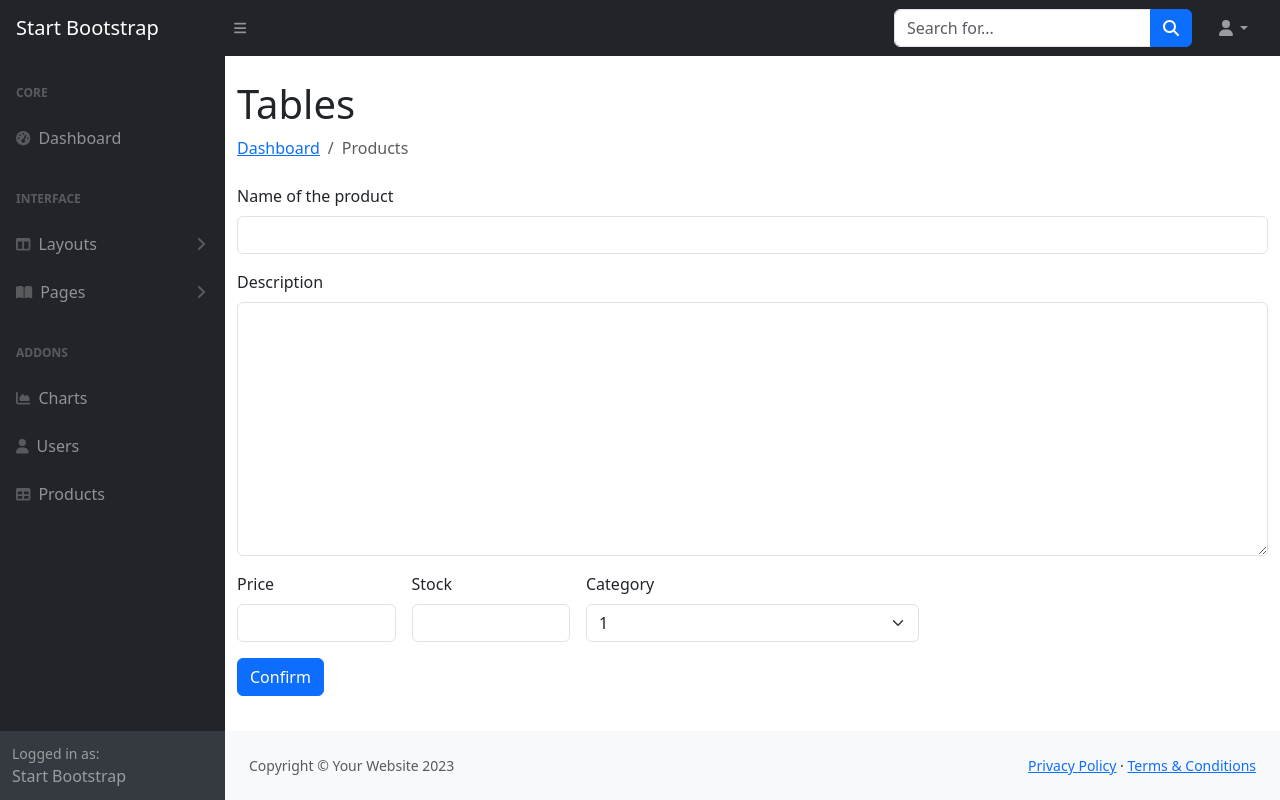
After one commit to jguimeram/audiofile, a PHP site: the page made by src/Views/products/edit.php in a window 1280 px wide. The commit adds this page. Run offline with PHP 8.4, Linux system fonts and the light colour scheme; the template is opened without the code that fills it, so the values that code supplies are empty; some libraries are stand-ins or nearby versions.

Commit message:
update done

```diff
--- a/composer.json
+++ b/composer.json
@@ -20,7 +20,8 @@
         }
     ],
     "require": {
-        "monolog/monolog": "^3.6"
+        "monolog/monolog": "^3.6",
+        "phpmailer/phpmailer": "^6.9"
     },
     "scripts": {
         "start": "php -S 127.0.0.1:3000 -t src/Public"
--- a/src/Models/Product.php
+++ b/src/Models/Product.php
@@ -22,7 +22,7 @@ class Product extends Model
         //TODO: fix casting
         $args['categoryid'] = (int)$args['categoryid'];
         $args['id'] = (int)$args['id'];
-        $this->$this->productname = $args['productname'];
+        $this->productname = $args['productname'];
         $this->description = $args['description'];
         $this->price = $args['price'];
         $this->stock = $args['stock'];
--- a/src/Public/index.php
+++ b/src/Public/index.php
@@ -24,9 +24,13 @@ $router->get("/products", [ProductsController::class, 'index']);
 
 $router->get("/products/create", [ProductsController::class, 'create']);
 $router->post("/products/create", [ProductsController::class, 'create']);
+
+$router->get("/products/update/:id", [ProductsController::class, 'update']);
+$router->post("/products/update", [ProductsController::class, 'update']);
+
 $router->get("/products/delete", [ProductsController::class, 'delete']);
 $router->post("/products/delete", [ProductsController::class, 'delete']);
-$router->get("/products/update/:id", [ProductsController::class, 'update']);
+
 
 $router->get("/404", [ErrorsController::class, 'error']);
 
--- /dev/null
+++ b/src/Views/products/edit.php
@@ -0,0 +1,43 @@
+<?= $message; ?>
+<main>
+    <div class="container">
+        <h1 class="mt-4">Tables</h1>
+        <ol class="breadcrumb mb-4">
+            <li class="breadcrumb-item"><a href="index.html">Dashboard</a></li>
+            <li class="breadcrumb-item active">Products</li>
+        </ol>
+        <form class="row g-3" method="POST" action="/products/update">
+            <input type="hidden" name="id" value="<?= $args[0]['id']; ?>" readonly>
+            <div class=" col-md-12">
+                <label for="product" class="form-label">Name of the product</label>
+                <input type="text" class="form-control" id="product" name="productname"
+                    value="<?= $args[0]['productname']; ?>" required>
+            </div>
+            <div class=" col-12">
+                <label for="description" class="form-label">Description</label>
+                <textarea class="form-control" id="description" placeholder="description..." rows="10"
+                    name="description" required><?= $args[0]['description']; ?> </textarea>
+            </div>
+            <div class="col-md-2">
+                <label for="price" class="form-label">Price</label>
+                <input type="text" class="form-control" id="price" name="price" value="<?= $args[0]['price']; ?>"
+                    required>
+            </div>
+            <div class=" col-md-2">
+                <label for="stock" class="form-label">Stock</label>
+                <input type="text" class="form-control" id="stock" name="stock" value="<?= $args[0]['stock']; ?>"
+                    required>
+            </div>
+            <div class=" col-md-4">
+                <label for="category" class="form-label">Category</label>
+                <select id="category" class="form-select" name="categoryid" required>
+                    <option selected>1</option>
+                    <option>2</option>
+                </select>
+            </div>
+            <div class="col-12">
+                <button type="submit" class="btn btn-primary">Confirm</button>
+            </div>
+        </form>
+    </div>
+</main>
```
Also changed, not shown: src/Controllers/ProductsController.php (+37 -8 lines), src/Models/Model.php (+11 -21 lines).
